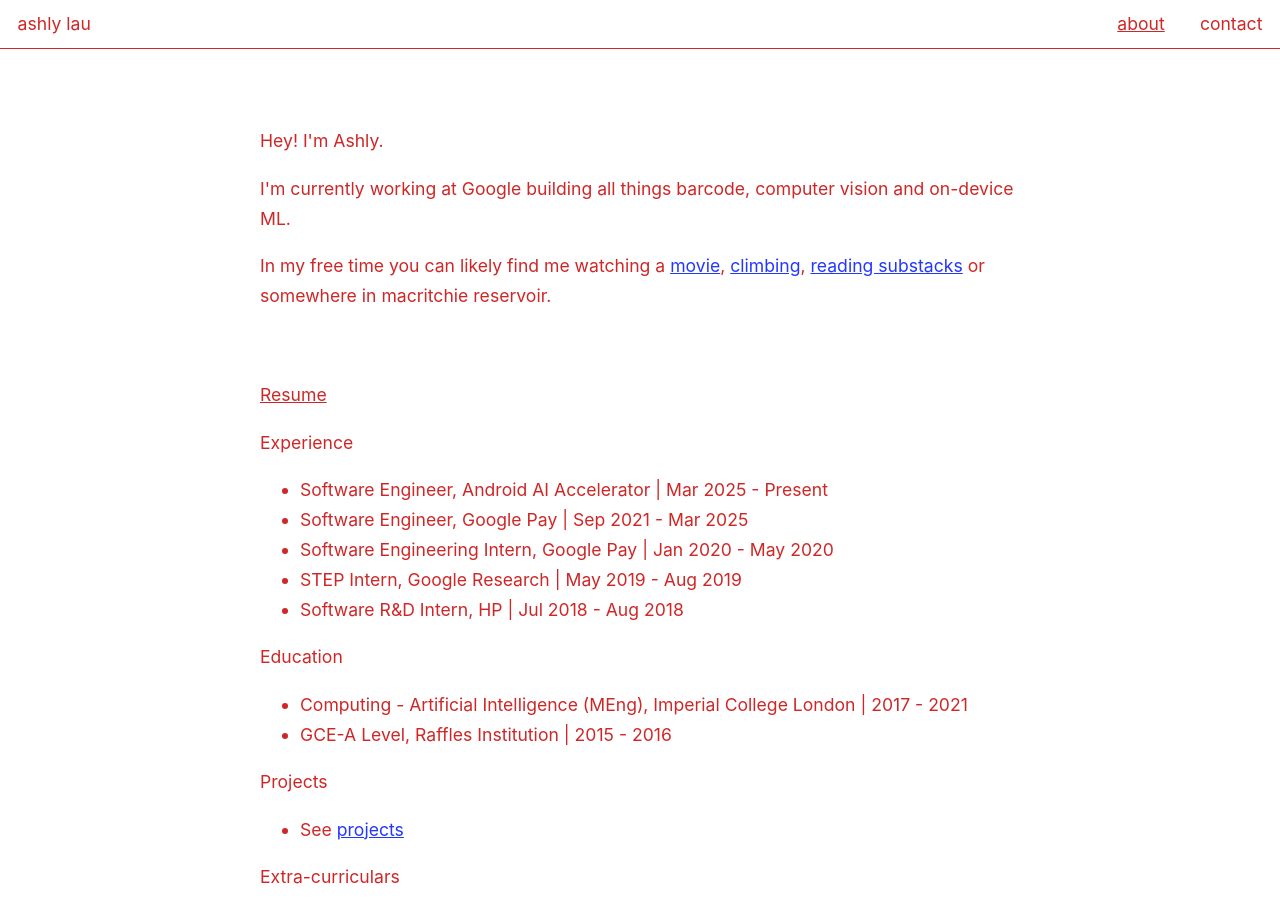
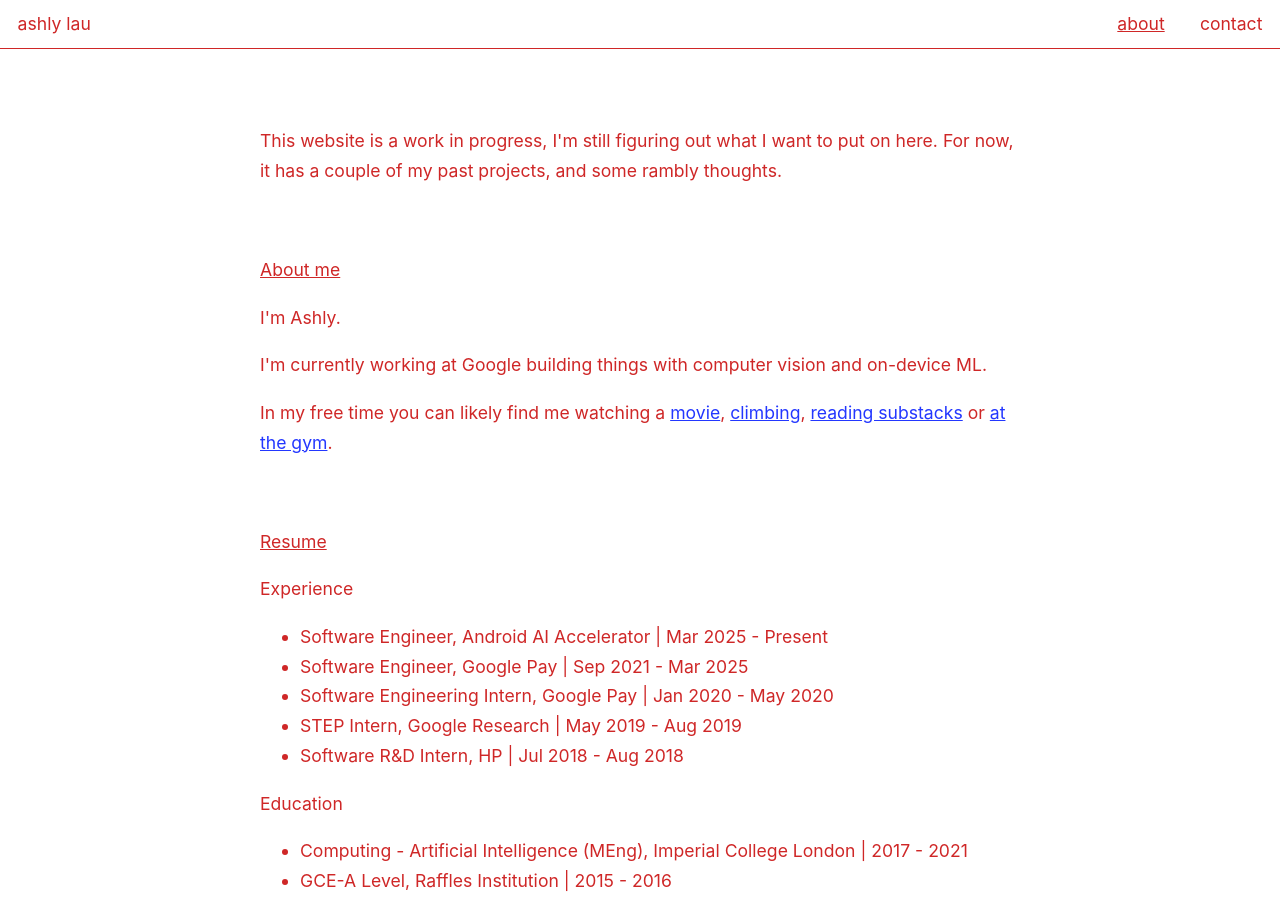
Before and after one commit to ashlylau/personal-website-3.0, an Astro site: page /about in a window 1280 px wide. Shown: the top 899 px of the page. Built offline with nearby package versions, Linux system fonts and the light colour scheme; Astro itself is replaced by a stand-in of ours.

Commit message:
edit about page

```diff
--- a/src/pages/about.astro
+++ b/src/pages/about.astro
@@ -20,9 +20,16 @@ import { SITE_DESCRIPTION } from '../consts';
   <body>
     <Header />
     <main>
-      <p>Hey! I'm Ashly.</p>
-	  <p>I'm currently working at Google building all things barcode, computer vision and on-device ML.</p>
-	  <p>In my free time you can likely find me watching a <a href="https://letterboxd.com/ashlylau/">movie</a>,  <a href="https://www.thecrag.com/climber/ashlylau17">climbing</a>, <a href="https://substack.com/@ashlylau">reading substacks</a> or somewhere in macritchie reservoir.</p>
+	  <p>This website is a work in progress, I'm still figuring out what I want to put on here. For now, it has a couple of my past projects, and some rambly thoughts.</p>
+	 <br>
+	  <p style="text-decoration: underline;">About me</p>
+	  <p>I'm Ashly.</p>
+	  <p>I'm currently working at Google building things with computer vision and on-device ML.</p>
+	  <p>In my free time you can likely find me watching a
+		<a href="https://letterboxd.com/ashlylau/">movie</a>,
+		<a href="https://www.thecrag.com/climber/ashlylau17">climbing</a>,
+		<a href="https://substack.com/@ashlylau">reading substacks</a>
+		or <a href="https://www.instagram.com/mvrcksg?utm_source=ig_web_button_share_sheet&igsh=MTB5MTBoaW1tODI3MQ==">at the gym</a>.</p>
 	  <br>
 	  <p style="text-decoration: underline;">Resume</p>
 	  <p>Experience</p>
```
